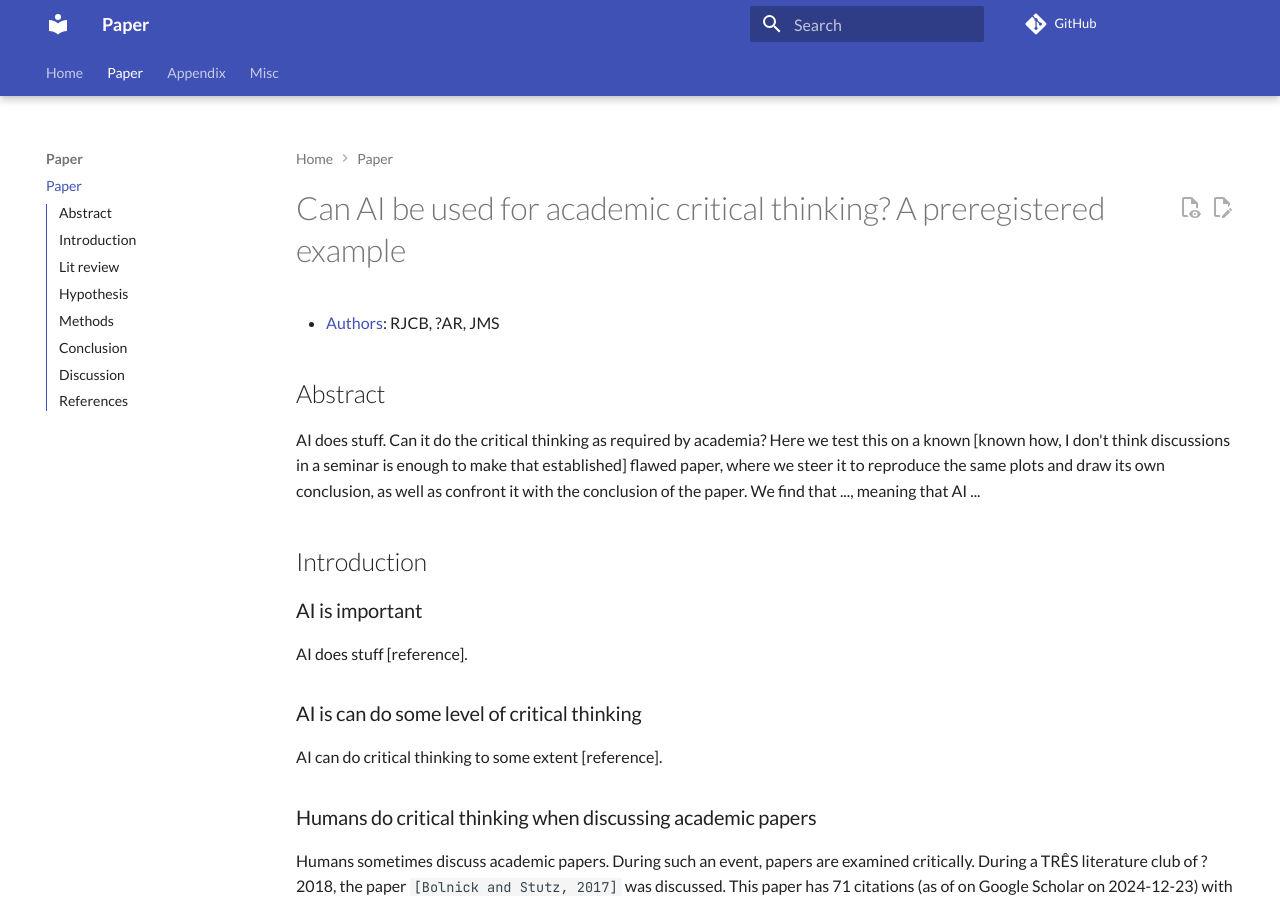
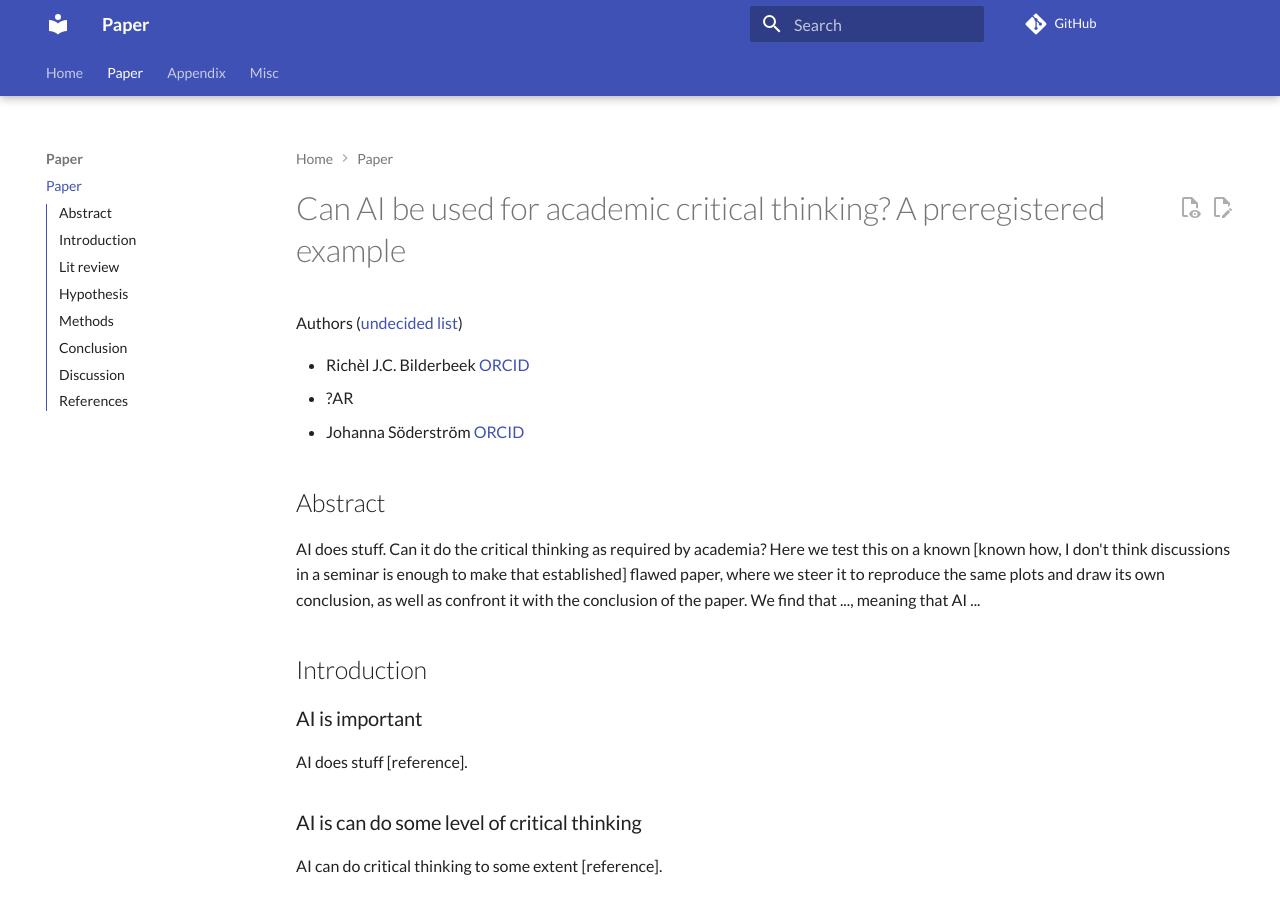
Before and after one commit to richelbilderbeek/paper_critical_ai, an MkDocs documentation site: the page built from docs/paper.md, in a window 1280 px wide and 900 px high. Built offline with MkDocs 1.6.1 and Material for MkDocs 9.7.7, drawn with Linux system fonts in a browser that asks for light colours; comment, search, counter and statistics services are not loaded.

Commit message:
Add ORCIDs

```diff
--- a/docs/paper.md
+++ b/docs/paper.md
@@ -1,7 +1,10 @@
 # Can AI be used for academic critical thinking? A preregistered example
 
-- [Authors](https://github.com/richelbilderbeek/paper_critical_ai/issues/4):
-  RJCB, ?AR, JMS
+Authors ([undecided list](https://github.com/richelbilderbeek/paper_critical_ai/issues/4))
+
+- Richèl J.C. Bilderbeek [ORCID](https://orcid.org/0000-0003-1107-7049)
+- ?AR
+- Johanna Söderström [ORCID](https://orcid.org/0000-0003-3210-8609)
 
 ## Abstract
 
```
